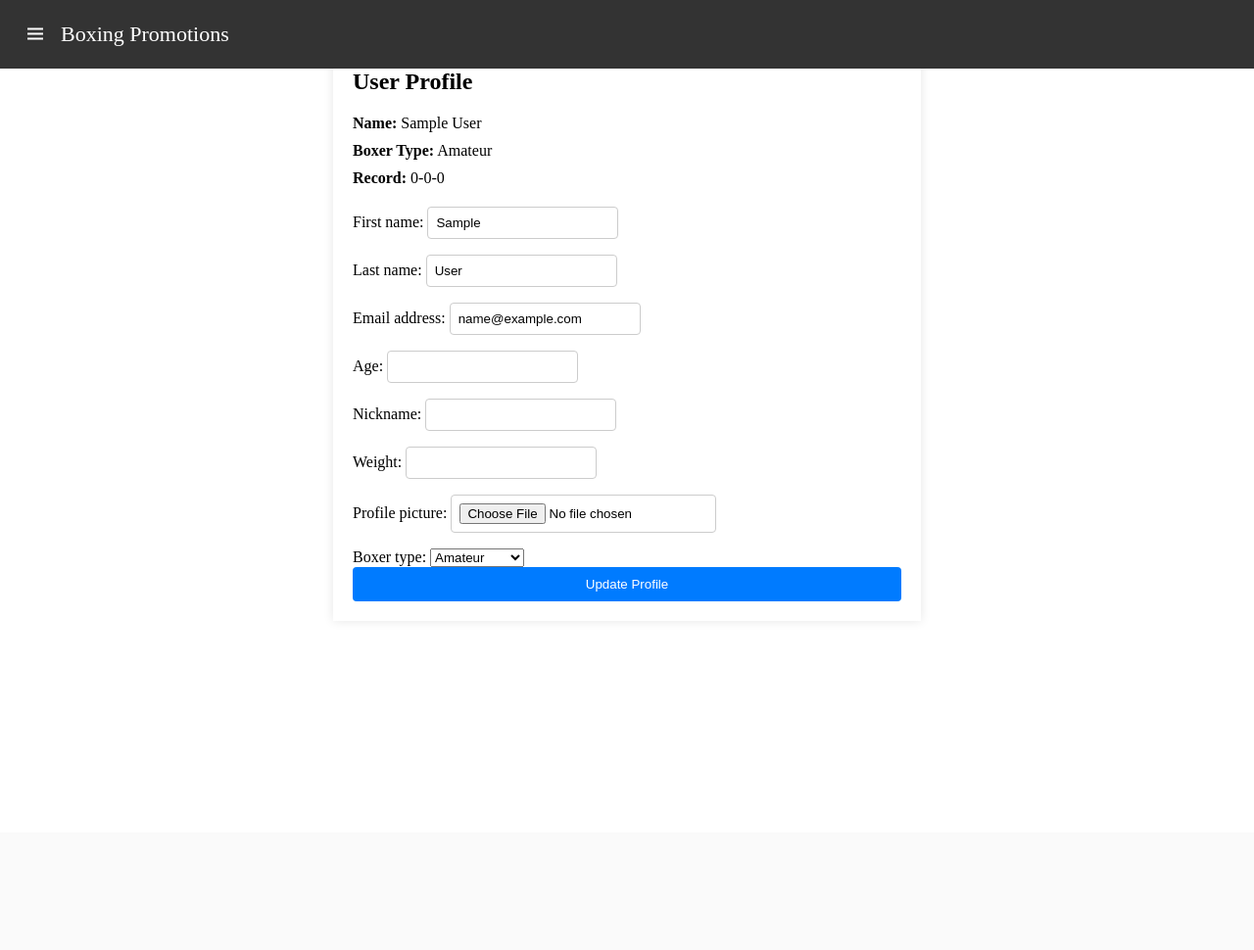
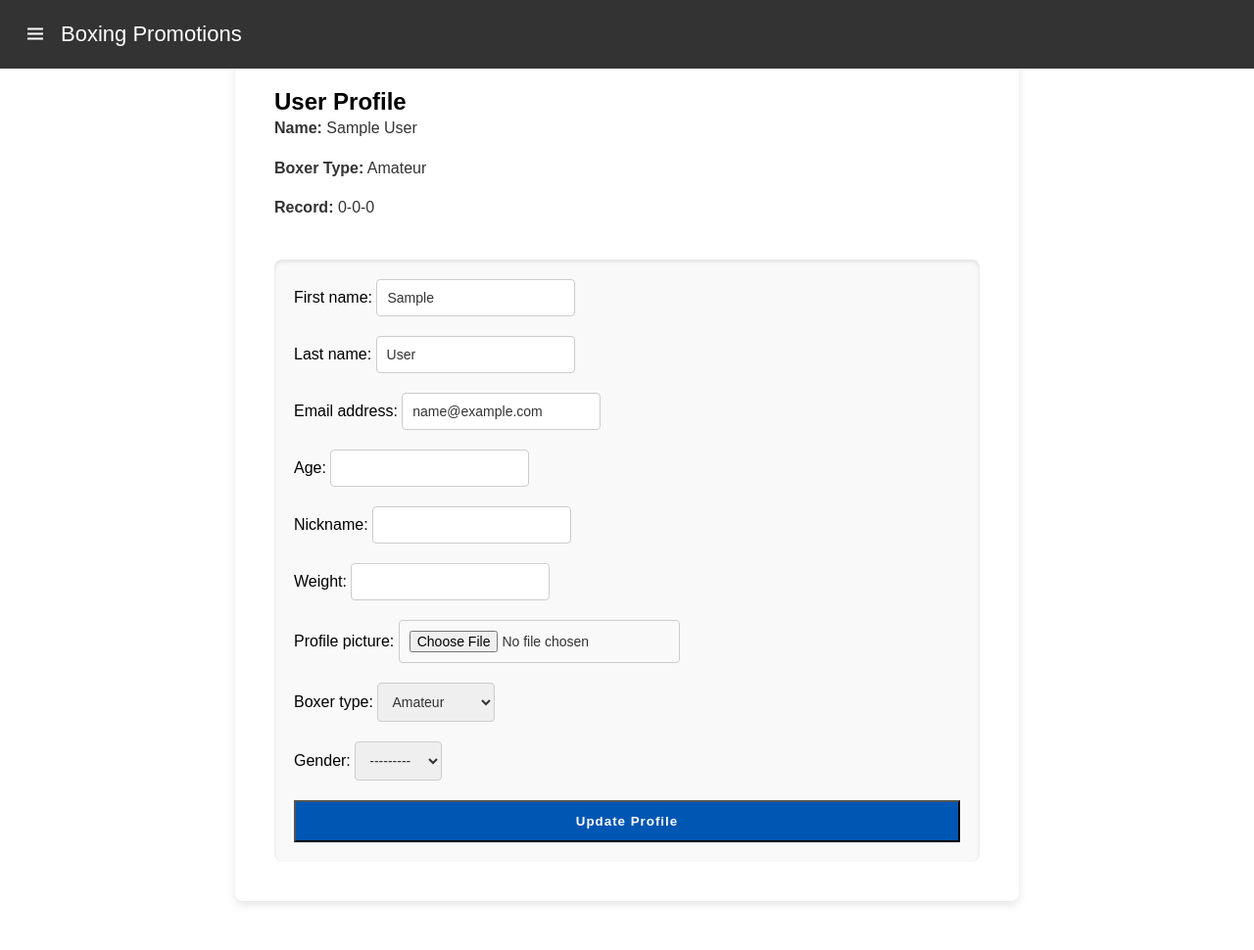
Before and after one commit to zk-2905/Boxing_Promotions, a Django app: page /accounts/profile/ in a window 1280 px wide. Shown: the whole page at 98% size. Before the commit the page ends 614 px from the top, so only its background shows below. Run offline with Django 3.2, Linux system fonts and the light colour scheme; the visitor is signed in with stand-in values (Sample User, id 1); data comes from the database, SQL or seed files in the repository; parts of the project's set-up code (start-up, migrations or seed data) failed here and were passed over.

Commit message:
26th Commit
Updated aesthetic of pages and included gender into algorithm

```diff
--- a/box/forms.py
+++ b/box/forms.py
@@ -11,7 +11,7 @@ class UserForm(forms.ModelForm):
 class UserProfileForm(forms.ModelForm):
     class Meta:
         model = UserProfile
-        fields = ("age", "nickname", "weight", "profile_picture", "boxer_type")
+        fields = ("age", "nickname", "weight", "profile_picture", "boxer_type", "gender")
 
 class EventForm(forms.ModelForm):
     class Meta:
--- a/box/models.py
+++ b/box/models.py
@@ -31,6 +31,11 @@ class UserProfile(models.Model):
         ('professional','Professional'),
     ]
     boxer_type = models.CharField(max_length=20, choices=BOXER_TYPE_CHOICES, default='amateur')
+    GENDER_CHOICES = [
+        ('M', 'Male'),
+        ('F', 'Female'),
+    ]
+    gender = models.CharField(max_length=1, choices=GENDER_CHOICES, blank=True, null=True)
 
 
     def __str__(self):
--- a/box/static/box/css/home.css
+++ b/box/static/box/css/home.css
@@ -55,8 +55,6 @@ li {
     margin-bottom: 10px;
 }
 
-/* Add more styles as needed for the homepage */
-
 footer {
     text-align: center;
     margin-top: 20px;
--- a/box/static/box/css/profile.css
+++ b/box/static/box/css/profile.css
@@ -1,51 +1,64 @@
-/* box/static/box/css/profile.css */
-
+body {
+    font-family: 'Arial', sans-serif;
+}
 .profile-container {
-    max-width: 600px;
+    max-width: 800px;
     margin: 50px auto;
-    padding: 20px;
+    padding: 40px;
     background-color: #fff;
-    box-shadow: 0 0 10px rgba(0, 0, 0, 0.1);
+    box-shadow: 0 4px 8px rgba(0, 0, 0, 0.1);
+    border-radius: 8px;
 }
 
 .profile-details {
+    margin-bottom: 40px;
+}
+
+.profile-details p {
+    font-size: 16px;
+    color: #333;
+    margin-bottom: 15px;
+    line-height: 1.6;
+}
+
+.profile-details img {
+    max-width: 200px;
+    border-radius: 100%;
     margin-top: 20px;
 }
 
-.profile-details p {
-    margin-bottom: 10px;
-}
-
 .profile-form {
-    margin-top: 20px;
+    background-color: #f9f9f9;
+    padding: 20px;
+    border-radius: 8px;
+    box-shadow: inset 0 2px 4px rgba(0,0,0,0.1);
 }
 
 .profile-form form {
-    display: flex;
-    flex-direction: column;
-}
-
-.profile-form label {
-    margin-bottom: 8px;
+    display: grid;
+    grid-template-columns: 1fr;
+    gap: 20px;
 }
 
 .profile-form input,
-.profile-form textarea {
-    margin-bottom: 16px;
-    padding: 8px;
+.profile-form textarea,
+.profile-form select {
+    padding: 10px;
     border: 1px solid #ccc;
     border-radius: 4px;
+    font-size: 14px;
+    color: #333;
 }
 
 .profile-form button {
-    padding: 10px;
-    background-color: #007BFF;
+    padding: 12px 20px;
+    background-color: #0056b3;
     color: #fff;
-    border: none;
-    border-radius: 4px;
-    cursor: pointer;
+    font-weight: bold;
+    letter-spacing: 1px;
+    transition: background-color 0.2s ease-in-out;
 }
 
 .profile-form button:hover {
-    background-color: #0056b3;
+    background-color: #003d82;
 }
--- a/box/templates/box/base.html
+++ b/box/templates/box/base.html
@@ -62,6 +62,16 @@
             </div>
         </nav>
 
+        <div class="container messages">
+            {% if messages %}
+                {% for message in messages %}
+                    <div class="alert {{ message.tags }}">
+                        {{ message }}
+                    </div>
+                {% endfor %}
+            {% endif %}
+        </div>
+
         <section class="overlay"></section>
 
         <script>
--- a/box/templates/box/profile.html
+++ b/box/templates/box/profile.html
@@ -26,6 +26,9 @@
             {% if user_profile.boxer_type %}
                 <p><strong>Boxer Type:</strong> {{ user_profile.get_boxer_type_display }}</p>
             {% endif %}
+            {% if user_profile.gender %}
+                <p><strong>Gender:</strong> {{ user_profile.get_gender_display }}</p>
+            {% endif %}
             {% if user_profile.wins is not None or user_profile.losses is not None or user_profile.draws is not None %}
                 <p><strong>Record:</strong> {{ user_profile.wins|default:0 }}-{{ user_profile.losses|default:0 }}-{{ user_profile.draws|default:0 }}</p>
             {% endif %}
--- a/box/views.py
+++ b/box/views.py
@@ -1,7 +1,8 @@
 from django.shortcuts import render, redirect, get_object_or_404
-from django.db import transaction
+from django.db import transaction, IntegrityError
 from django.contrib.auth.decorators import login_required
 from django.contrib import messages
+from django.conf import settings
 from .forms import UserForm, UserProfileForm, EventForm
 from .models import UserProfile, BoxingEvent, EventRegistration, EventFight, Fight
 import datetime
@@ -13,22 +14,26 @@ def HomePage(request):
 @login_required
 @transaction.atomic
 def update_profile(request):
-    user_profile = UserProfile.objects.get_or_create(user=request.user)[0]
+    user_profile, created = UserProfile.objects.get_or_create(user=request.user)
+    user_form = UserForm(request.POST or None, instance=request.user)
+    profile_form = UserProfileForm(request.POST or None, request.FILES or None, instance=user_profile)
 
     if request.method == 'POST':
-        user_form = UserForm(request.POST, instance=request.user)
-        profile_form = UserProfileForm(request.POST, request.FILES, instance=user_profile)
+        if user_form.is_valid() and profile_form.is_valid():
+            try:
+                user_form.save()
+                profile_form.save()
+                messages.success(request, "Profile updated successfully.")
+                return redirect('box:profile')
+            except Exception as e:
+                messages.error(request, f"An error occurred. Please try again. {str(e)}")
 
-        if user_form.is_valid() and profile_form.is_valid():
-            user_form.save()
-            profile_form.save()
-            return redirect('box:profile')
-    else:
-        user_form = UserForm(instance=request.user)
-        profile_form = UserProfileForm(instance=user_profile)
-
-    return render(request, 'box/profile.html', {'user_form': user_form, 'profile_form': profile_form, 'user': request.user, 'user_profile': user_profile})
-
+    return render(request, 'box/profile.html', {
+        'user_form': user_form,
+        'profile_form': profile_form,
+        'user': request.user,
+        'user_profile': user_profile
+    })
 
 @login_required
 def events_list(request):
@@ -66,7 +71,7 @@ def register_event(request, event_id):
     max_fights = 6
     current_fights_count = EventFight.objects.filter(event=event).count()
     if current_fights_count >= max_fights:
-        messages.error(request, "The maximum number of fights has been reached for this event.") ### change register button into event full ###
+        messages.error(request, "The maximum number of fights has been reached for this event.")
         return redirect('box:events_list')
 
     if request.method == "POST":
@@ -76,7 +81,7 @@ def register_event(request, event_id):
         if matches:
             create_fight(matches, event)
             update_not_matched_counters(event)
-            return redirect('box:event_detail', event_id=event.id) ### Need to send email to user to notify an opponent is found. Then on the event it must be on the event details where his name and opponent is alongside with othe oppponents ###
+            return redirect('box:event_detail', event_id=event.id)
         return redirect('box:events_list')
     else:
         profile_form = UserProfileForm(instance=user_profile)
@@ -86,24 +91,27 @@ def already_registered(request):
     return render(request, 'box/already_registered.html')
 
 def find_matches(current_user, event):
-    weight_classes = {}
-    weight_classes_amateurs = {}
-    weight_classes_professionals = {}
+    weight_classes_amateurs_male = {}
+    weight_classes_professionals_male = {}
+    weight_classes_amateurs_female = {}
+    weight_classes_professionals_female = {}
 
     for user_registration in EventRegistration.objects.filter(event=event, matched=False):
         user = user_registration.user
         weight = int(user.userprofile.weight)
         weight_class = (weight // 1)
-        if user.userprofile.boxer_type == 'amateur':
-            weight_classes = weight_classes_amateurs
+        if user.userprofile.gender == 'M':
+            weight_classes = weight_classes_amateurs_male if user.userprofile.boxer_type == 'amateur' else weight_classes_professionals_male
+        elif user.userprofile.gender == 'F':
+            weight_classes = weight_classes_amateurs_female if user.userprofile.boxer_type == 'amateur' else weight_classes_professionals_female
         else:
-            weight_classes = weight_classes_professionals
+            continue
 
         if weight_class not in weight_classes:
             weight_classes[weight_class] = []
         weight_classes[weight_class].append(user)
 
-    for weight_classes in [weight_classes_amateurs, weight_classes_professionals]:
+    for weight_classes in [weight_classes_amateurs_male, weight_classes_professionals_male, weight_classes_amateurs_female, weight_classes_professionals_female]:
         for users in weight_classes.values():
             users.sort(key = lambda user: (user.userprofile.not_matched_counter, calculate_points(user.userprofile)), reverse= True)
 
@@ -111,7 +119,7 @@ def find_matches(current_user, event):
     matched_users = set()
     max_fights_per_class = 6
 
-    for weight_classes in [weight_classes_amateurs, weight_classes_professionals]:
+    for weight_classes in [weight_classes_amateurs_male, weight_classes_professionals_male, weight_classes_amateurs_female, weight_classes_professionals_female]:
         for weight_class, users in sorted(weight_classes.items(), reverse= True):
             fights_created = 0
             for i in range(len(users)):
@@ -173,8 +181,9 @@ def create_fight(matches, event):
         registration_user2 = EventRegistration.objects.get(user=user2, event=event)
         registration_user2.matched = True
         registration_user2.save()
+    return event_fight
 
-    return event_fight
+
 
 def events_management(request):
     events = BoxingEvent.objects.all()
```
Also changed, not shown: box/static/box/css/my_events.css (+25 -8 lines), box/migrations/0024_userprofile_gender.py (added), box/templates/box/tasks.py (deleted), media/images/GCSE_Results.JPG (added), media/images/Zaid_passport_style_pic_rnr591P.jpg (added), media/images/Zaidh_New_Passport.jpg (added).
